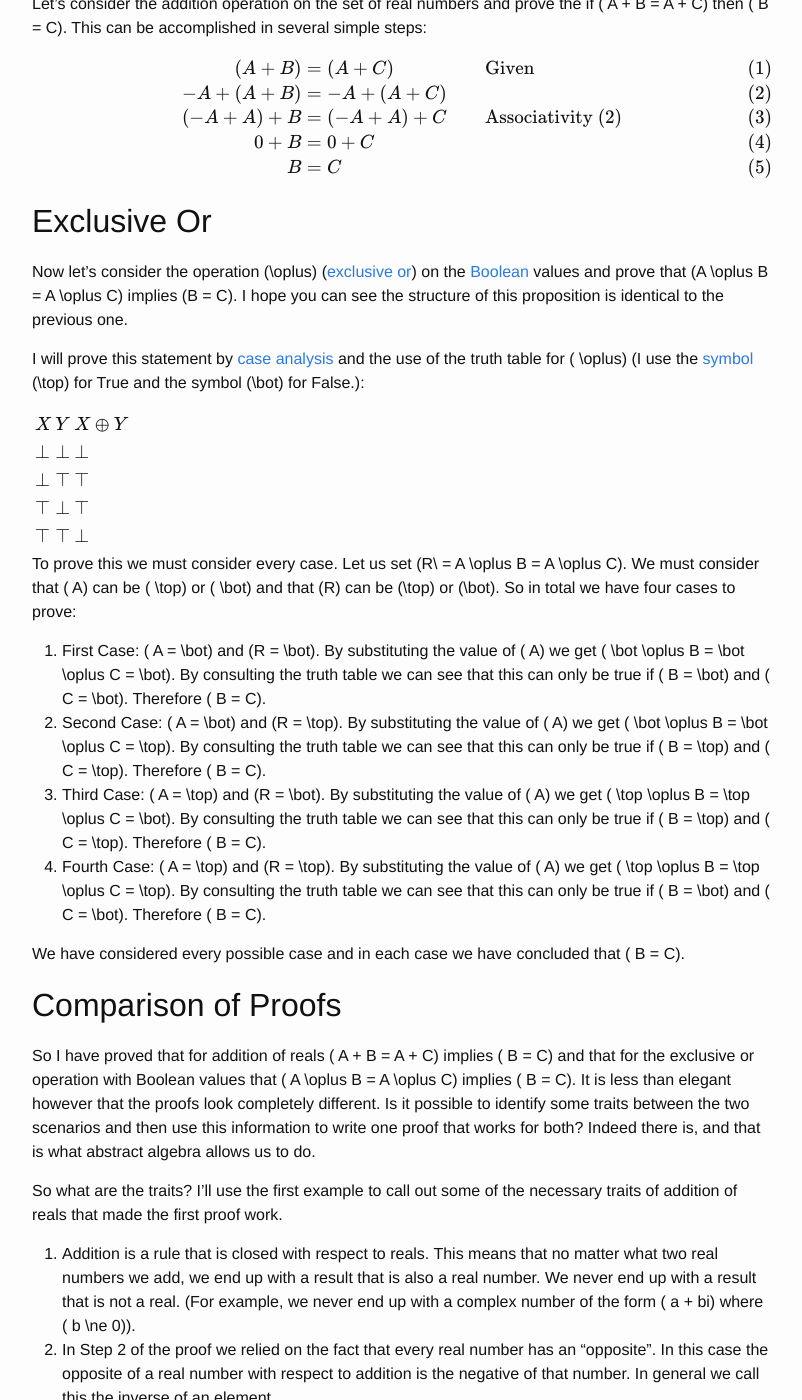
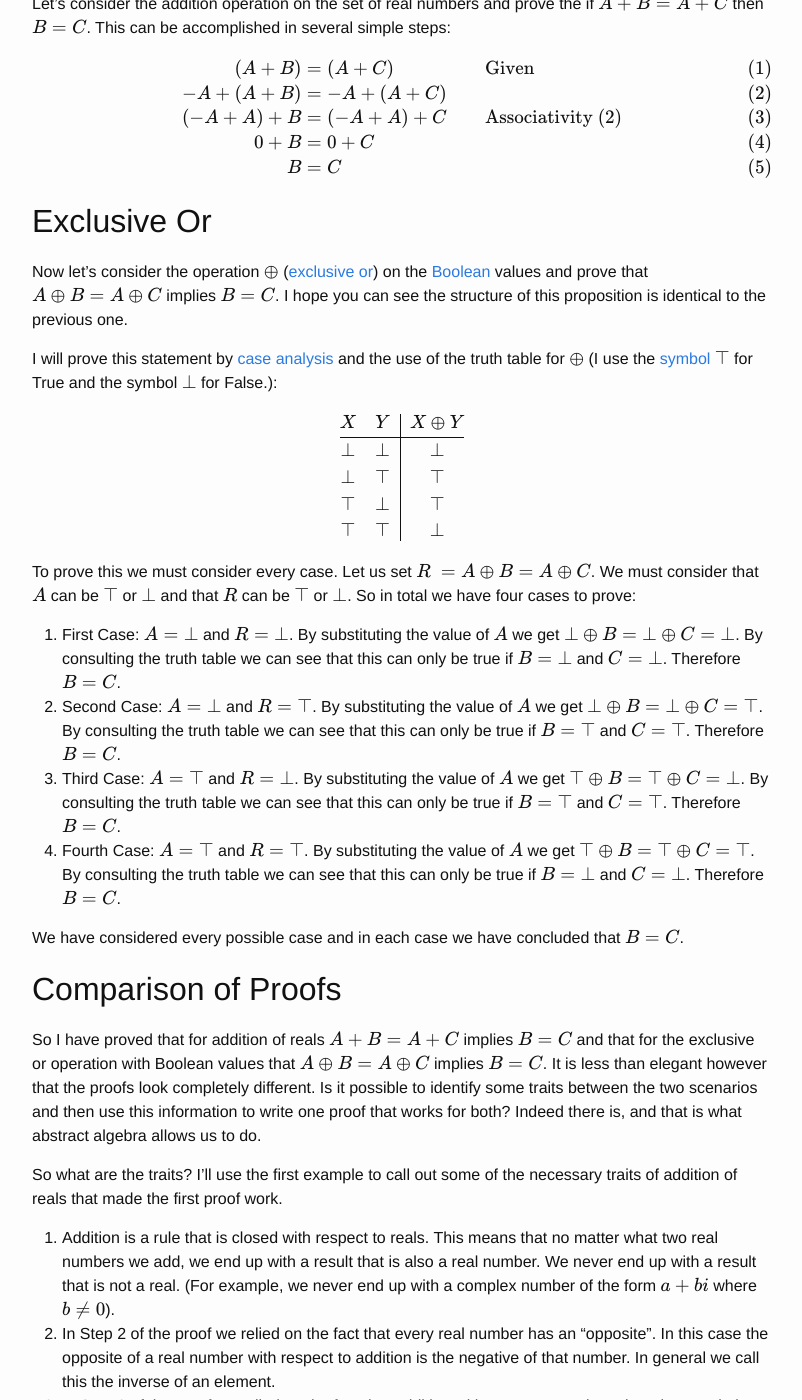
Before and after one commit to michaelgwelch/loominate.net, a Jekyll site: the page built from _posts/2012-03-07-what-is-abstract-algebra.md, in a window 1280 px wide and 1400 px high, scrolled down 520 px. Shown: the whole window, without its empty margins (238-1040 px from the left). Built offline with Jekyll 4.4.1, drawn with Linux system fonts in a browser that asks for light colours; formulas are drawn with MathJax 3; some of the changed text lies outside the part shown.

Commit message:
Fix up 'What is abstract algebra'

```diff
--- a/_posts/2012-03-07-what-is-abstract-algebra.md
+++ b/_posts/2012-03-07-what-is-abstract-algebra.md
@@ -9,14 +9,15 @@ tags:
   - abstract algebra
   - modern algebra
 ---
-I&#8217;ve recently begun a study of abstract algebra (also known as modern algebra) using the text&nbsp;&nbsp;[A Book of Abstract Algebra][1] by Charles C. Pinter.
+I've recently begun a study of abstract algebra (also known as modern algebra) using the text&nbsp;&nbsp;[A Book of Abstract Algebra][1] by Charles C. Pinter.
 
-I&#8217;ll give you a brief introduction to abstract algebra by way of an example. I will write two simple proofs. The first is a proof about addition of real numbers. The second is a proof about the exclusive or operation on Boolean<sup class='footnote'><a href='http://loominate.net/2012/03/07/what-is-abstract-algebra/#fn-14-1' id='fnref-14-1' onclick='return fdfootnote_show(14)'>1</a></sup> values. The proofs will attempt to prove similar looking things, however, the initial proofs will look completely different from one another. Then I&#8217;ll identify some common traits about the two &#8220;[algebraic structures][2]&#8221; and show you how the same proof can be applied to both problems. This is one of the things abstract algebra is about: identifying common traits between different &#8220;algebraic structures&#8221;.
+I'll give you a brief introduction to abstract algebra by way of an example. I will write two simple proofs. The first is a proof about addition of real numbers. The second is a proof about the exclusive or operation on Boolean[^f1] values. The proofs will attempt to prove similar looking things, however, the initial proofs will look completely different from one another. Then I'll identify some common traits about the two "[algebraic structures][2]" and show you how the same proof can be applied to both problems. This is one of the things abstract algebra is about: identifying common traits between different "algebraic structures".
 <!--more-->
 
 ## Addition of Reals
 
-Let&#8217;s consider the addition operation on the set of real numbers and prove the if \( A + B = A + C\) then \( B = C\). This can be accomplished in several simple steps:
+Let's consider the addition operation on the set of real numbers and prove the if
+$$ A + B = A + C $$ then $$ B = C $$. This can be accomplished in several simple steps:
 
 $$
 \begin{align}
@@ -30,143 +31,82 @@ $$
 
 ## Exclusive Or
 
-Now let&#8217;s consider the operation \(\oplus\) ([exclusive or][3]) on the [Boolean][4] values and prove that \(A \oplus B = A \oplus C\) implies \(B = C\). I hope you can see the structure of this proposition is identical to the previous one.
+Now let's consider the operation $$\oplus$$ ([exclusive or][3]) on the [Boolean][4] values and prove that $$A \oplus B = A \oplus C$$ implies $$B = C$$. I hope you can see the structure of this proposition is identical to the previous one.
 
-I will prove this statement by [case analysis][5] and the use of the truth table for \( \oplus\) (I use the [symbol][6] \(\top\) for True and the symbol \(\bot\) for False.):
+I will prove this statement by [case analysis][5] and the use of the truth table for $$ \oplus$$ (I use the [symbol][6] $$\top$$ for True and the symbol $$\bot$$ for False.):
 
-<table>
-  <tr>
-    <td>
-      \(X\)
-    </td>
+$$
+\begin{array}{cc|c}
+  X   &   Y  &  X \oplus Y \\  \hline
+ \bot & \bot & \bot \\
+ \bot & \top & \top \\
+ \top & \bot & \top \\
+ \top & \top & \bot \\
+\end{array}
+$$
 
-    <td>
-      \(Y\)
-    </td>
+To prove this we must consider every case. Let us set $$R\ = A \oplus B = A \oplus C$$. We must consider that $$ A$$ can be $$ \top$$ or $$ \bot$$ and that $$R$$ can be $$\top$$ or $$\bot$$. So in total we have four cases to prove:
 
-    <td>
-      \(X \oplus Y\)
-    </td>
-  </tr>
+  1. First Case: $$ A = \bot$$ and $$R = \bot$$. By substituting the value of $$ A$$ we get $$ \bot \oplus B = \bot \oplus C = \bot$$. By consulting the truth table we can see that this can only be true if $$ B = \bot$$ and $$ C = \bot$$. Therefore $$ B = C$$.
+  2. Second Case: $$ A = \bot$$ and $$R = \top$$. By substituting the value of $$ A$$ we get $$ \bot \oplus B = \bot \oplus C = \top$$. By consulting the truth table we can see that this can only be true if $$ B = \top$$ and $$ C = \top$$. Therefore $$ B = C$$.
+  3. Third Case: $$ A = \top$$ and $$R = \bot$$. By substituting the value of $$ A$$ we get $$ \top \oplus B = \top \oplus C = \bot$$. By consulting the truth table we can see that this can only be true if $$ B = \top$$ and $$ C = \top$$. Therefore $$ B = C$$.
+  4. Fourth Case: $$ A = \top$$ and $$R = \top$$. By substituting the value of $$ A$$ we get $$ \top \oplus B = \top \oplus C = \top$$. By consulting the truth table we can see that this can only be true if $$ B = \bot$$ and $$ C = \bot$$. Therefore $$ B = C$$.
 
-  <tr>
-    <td>
-      \(\bot\)
-    </td>
-
-    <td>
-      \(\bot\)
-    </td>
-
-    <td>
-      \(\bot\)
-    </td>
-  </tr>
-
-  <tr>
-    <td>
-      \(\bot\)
-    </td>
-
-    <td>
-      \(\top\)
-    </td>
-
-    <td>
-      \(\top\)
-    </td>
-  </tr>
-
-  <tr>
-    <td>
-      \(\top\)
-    </td>
-
-    <td>
-      \(\bot\)
-    </td>
-
-    <td>
-      \(\top\)
-    </td>
-  </tr>
-
-  <tr>
-    <td>
-      \(\top\)
-    </td>
-
-    <td>
-      \(\top\)
-    </td>
-
-    <td>
-      \(\bot\)
-    </td>
-  </tr>
-</table>
-
-To prove this we must consider every case. Let us set \(R\ = A \oplus B = A \oplus C\). We must consider that \( A\) can be \( \top\) or \( \bot\) and that \(R\) can be \(\top\) or \(\bot\). So in total we have four cases to prove:
-
-  1. First Case: \( A = \bot\) and \(R = \bot\). By substituting the value of \( A\) we get \( \bot \oplus B = \bot \oplus C = \bot\). By consulting the truth table we can see that this can only be true if \( B = \bot\) and \( C = \bot\). Therefore \( B = C\).
-  2. Second Case: \( A = \bot\) and \(R = \top\). By substituting the value of \( A\) we get \( \bot \oplus B = \bot \oplus C = \top\). By consulting the truth table we can see that this can only be true if \( B = \top\) and \( C = \top\). Therefore \( B = C\).
-  3. Third Case: \( A = \top\) and \(R = \bot\). By substituting the value of \( A\) we get \( \top \oplus B = \top \oplus C = \bot\). By consulting the truth table we can see that this can only be true if \( B = \top\) and \( C = \top\). Therefore \( B = C\).
-  4. Fourth Case: \( A = \top\) and \(R = \top\). By substituting the value of \( A\) we get \( \top \oplus B = \top \oplus C = \top\). By consulting the truth table we can see that this can only be true if \( B = \bot\) and \( C = \bot\). Therefore \( B = C\).
-
-We have considered every possible case and in each case we have concluded that \( B = C\).
+We have considered every possible case and in each case we have concluded that $$ B = C$$.
 
 ## Comparison of Proofs
 
-So I have proved that for addition of reals \( A + B = A + C\) implies \( B = C\) and that for the exclusive or operation with Boolean values that \( A \oplus B = A \oplus C\) implies \( B = C\). It is less than elegant however that the proofs look completely different. Is it possible to identify some traits between the two scenarios and then use this information to write one proof that works for both? Indeed there is, and that is what abstract algebra allows us to do.
+So I have proved that for addition of reals $$ A + B = A + C$$ implies $$ B = C$$ and that for the exclusive or operation with Boolean values that $$ A \oplus B = A \oplus C$$ implies $$ B = C$$. It is less than elegant however that the proofs look completely different. Is it possible to identify some traits between the two scenarios and then use this information to write one proof that works for both? Indeed there is, and that is what abstract algebra allows us to do.
 
-So what are the traits? I&#8217;ll use the first example to call out some of the necessary traits of addition of reals that made the first proof work.
+So what are the traits? I'll use the first example to call out some of the necessary traits of addition of reals that made the first proof work.
 
-  1. Addition is a rule that is closed with respect to reals. This means that no matter what two real numbers we add, we end up with a result that is also a real number. We never end up with a result that is not a real. (For example, we never end up with a complex number of the form \( a + bi\) where \( b \ne 0\)).
-  2. In Step 2 of the proof we relied on the fact that every real number has an &#8220;opposite&#8221;. In this case the opposite of a real number with respect to addition is the negative of that number. In general we call this the inverse of an element.
+  1. Addition is a rule that is closed with respect to reals. This means that no matter what two real numbers we add, we end up with a result that is also a real number. We never end up with a result that is not a real. (For example, we never end up with a complex number of the form $$ a + bi$$ where $$ b \ne 0$$).
+  2. In Step 2 of the proof we relied on the fact that every real number has an "opposite". In this case the opposite of a real number with respect to addition is the negative of that number. In general we call this the inverse of an element.
   3. In Step 3 of the proof we relied on the fact that addition with respect to real numbers is associative.
-  4. In Step 4 of the proof we relied on the fact that when a real number is combined with it&#8217;s inverse we get some known value. This known value we generally call the identity element. In this case the identity element is \( 0\).
+  4. In Step 4 of the proof we relied on the fact that when a real number is combined with it's inverse we get some known value. This known value we generally call the identity element. In this case the identity element is $$ 0$$.
   5. In Step 5 of the proof we relied on the fact that any real number added with zero (the identity element) equals the original number.
 
-Well let&#8217;s see if we can apply these assumptions to the second proposition and then see if we can re-use the structure of the original proof for the second proof. I didn&#8217;t precisely define everything in the list above, so I&#8217;ll just naively try to fulfill the same constraints for Booleans and exclusive or:
+Well let's see if we can apply these assumptions to the second proposition and then see if we can re-use the structure of the original proof for the second proof. I didn't precisely define everything in the list above, so I'll just naively try to fulfill the same constraints for Booleans and exclusive or:
 
   1. Exclusive or is a rule that is closed with respect to Booleans. So we meet this assumption.
-  2. What is the opposite of a Boolean? We might assume the opposite of \( \bot \) is \( \top \) and the opposite of \( \top \) is \( \bot \). That&#8217;s what we normally think of. Right?
+  2. What is the opposite of a Boolean? We might assume the opposite of $$ \bot $$ is $$ \top $$ and the opposite of $$ \top $$ is $$ \bot $$. That's what we normally think of. Right?
   3. Exclusive Or is associative. (The proof is trivial by case analysis and left to the reader.)
-  4. What happens when we combine an element and it&#8217;s opposite: \( \bot \oplus \top = \top\) and \( \top \oplus \bot = \top\). Therefore we can pick our identity element to be \(\top\) since it is the result of combining opposites.
-  5. Now what happens when we combine the identity element with another element. \( \bot \oplus \top = \top\). Oops. This isn&#8217;t want we wanted. To mirror our addition example we should be able to exclusive or any Boolean with the identity element \(\top\) and get back the original element.
+  4. What happens when we combine an element and it's opposite: $$ \bot \oplus \top = \top$$ and $$ \top \oplus \bot = \top$$. Therefore we can pick our identity element to be $$\top$$ since it is the result of combining opposites.
+  5. Now what happens when we combine the identity element with another element. $$ \bot \oplus \top = \top$$. Oops. This isn't want we wanted. To mirror our addition example we should be able to exclusive or any Boolean with the identity element $$\top$$ and get back the original element.
 
-So something went wrong. What is it? Well, I naively chose how to calculate the inverse of an element and also what the identity element is. It turns out that the inverse of an element depends on the operation and on the value of the identity element. The inverse of a real number with respect to addition is it&#8217;s negative and the identity element is 0.
+So something went wrong. What is it? Well, I naively chose how to calculate the inverse of an element and also what the identity element is. It turns out that the inverse of an element depends on the operation and on the value of the identity element. The inverse of a real number with respect to addition is it's negative and the identity element is 0.
 
-The inverse of any real number (except 0) with respect to multiplication is it&#8217;s reciprocal and the identity element is \( 1\). We can see this by noticing that \( A * (1/A) = A\) for all real numbers except 0.
+The inverse of any real number (except 0) with respect to multiplication is it's reciprocal and the identity element is $$ 1$$. We can see this by noticing that $$ A * (1/A) = A$$ for all real numbers except 0.
 
-So let&#8217;s be a little more precise. First I&#8217;ll introduce some nomenclature. We use the symbol, \( \circ\), to stand for any operation when we aren&#8217;t talking about any specific operation. The inverse of an element \( A\) we generically write as \( A^{-1}\). The identity element we generically write as \( \epsilon\). When choosing an inverse function and a neutral element we insist that the following holds:
+So let's be a little more precise. First I'll introduce some nomenclature. We use the symbol, $$ \circ$$, to stand for any operation when we aren't talking about any specific operation. The inverse of an element $$ A$$ we generically write as $$ A^{-1}$$. The identity element we generically write as $$ e$$. When choosing an inverse function and a neutral element we insist that the following holds:
 
-\( \epsilon \circ A = A \circ \epsilon = A\) (The identity element combined with another element results in the other element)
+$$ e \circ A = A \circ e = A$$ (The identity element combined with another element results in the other element)
 
-\( A \circ A^{-1} = A^{-1} \circ A = \epsilon\) (The combination of an element and its inverse is always the identity element)
+$$ A \circ A^{-1} = A^{-1} \circ A = e$$ (The combination of an element and its inverse is always the identity element)
 
-If you examine the truth table you&#8217;ll see that the only way to fulfill these two requirements is to choose \( \epsilon = \bot\) and \( A^{-1} = A\). Let&#8217;s double check.
+If you examine the truth table you'll see that the only way to fulfill these two requirements is to choose $$ e = \bot$$ and $$ A^{-1} = A$$. Let's double check.
 
-We see that the identity element, \( \bot \), combines with the other elements properly
+We see that the identity element, $$ \bot $$, combines with the other elements properly
 
-\[
+$$
 \begin{align*}
 \bot \oplus \bot &= \bot \\
 \bot \oplus \top = \top \oplus \bot &= \top
 \end{align*}
-\]
-and each element combined with it&#8217;s inverse (itself) equals the identity element.
+$$
 
-\[
+and each element combined with it's inverse (itself) equals the identity element.
+
+$$
 \begin{align*}
 \bot \oplus \bot^{-1} = \bot \oplus \bot = \bot \\
 \top \oplus \top^{-1} = \top \oplus \top = \bot
 \end{align*}
-\]
+$$
 
 Now we can redo the second proof.
 
-\[
+$$
 \begin{align*}
 (A \oplus B) &= (A \oplus C) && \text{Given} \tag{1} \\
 A^{-1} \oplus (A \oplus B) &= A^{-1} \oplus (A \oplus C) \tag{2} \\
@@ -174,36 +114,37 @@ A^{-1} \oplus (A \oplus B) &= A^{-1} \oplus (A \oplus C) \tag{2} \\
 \bot \oplus B &= \bot \oplus C \tag{4} \\
 B &= C \tag{5}
 \end{align*}
-\]
+$$
 
-On line 3, remember that the inverse of \(A\) is \(A\) and then consult the truth table to see that \(\bot \oplus \bot = \bot\) and \(\top \oplus \top = \bot\). So no matter what \(A\) is we know the result is \(\bot\). On line 4, remember that we&#8217;ve already shown that \(\bot\) combined with any element results in that element.
+On line 3, remember that the inverse of $$A$$ is $$A$$ and then consult the truth table to see that $$\bot \oplus \bot = \bot$$ and $$\top \oplus \top = \bot$$. So no matter what $$A$$ is we know the result is $$\bot$$. On line 4, remember that we've already shown that $$\bot$$ combined with any element results in that element.
 
 We have now proven the second proposition using a proof whose structure is identical to the first proof.
 
 ## Does This Proof Work for Every Set and Every Operation?
 
-This proof only works when the constraints from the previous sections apply to the set of elements and the operation being studied. For example, it is not the case that given the set of Booleans \( A \vee B = A \vee C\) implies \( B = C\). (The symbol \(\vee\) is the logical or operator.) Why not? It turns out that their is no inverse function that applies. While we might be safe in picking \( \bot \) as the identity element their is no element, \( A\), for which \( A \vee \top = \bot\).
+This proof only works when the constraints from the previous sections apply to the set of elements and the operation being studied. For example, it is not the case that given the set of Booleans $$ A \vee B = A \vee C$$ implies $$ B = C$$. (The symbol $$\vee$$ is the logical or operator.) Why not? It turns out that their is no inverse function that applies. While we might be safe in picking $$ \bot $$ as the identity element their is no element, $$ A$$, for which $$ A \vee \top = \bot$$.
 
 ## The Generic Proof
 
-It turns out that this proof works for any set of elements, \(S\), and any operation<sup class='footnote'><a href='http://loominate.net/2012/03/07/what-is-abstract-algebra/#fn-14-2' id='fnref-14-2' onclick='return fdfootnote_show(14)'>2</a></sup>, \(\circ\), if the following is true.
+It turns out that this proof works for any set of elements, $$S$$, and any operation[^f2], $$\circ$$, if the following is true.
 
-  1. The operation \(\circ\) is associative.
-  2. There is an element \(\epsilon \in S\) such that \(a \circ \epsilon = \epsilon \circ a = a\) for every element \(a \in S\).
-      * Every element \(a \in S\) has an inverse \(a^{-1} \in S\) such that \(a \circ a^{-1} = a^{-1} \circ a = \epsilon\). </ol>
-        If all these rules are true then we call the pair \((S,\circ)\) a [group][7]. A group is one of the fundamental algebraic structures. I&#8217;m on Chapter 8 of the text and we are still just discussing groups. The two groups discussed in this post are \((\mathbb{R},+\)) and \((\mathbb{B},\oplus\)) where \(\mathbb{R}\) is the set of real numbers and \(\mathbb{B}\) is the set of Boolean values.
+  1. The operation $$\circ$$ is associative.
+  2. There is an element $$e \in S$$ such that $$a \circ e = e \circ a = a$$ for every element $$a \in S$$.
+  3. Every element $$a \in S$$ has an inverse $$a^{-1} \in S$$ such that $$a \circ a^{-1} = a^{-1} \circ a = e$$.
 
-        As you might guess the generic proof looks like the following:
+  If all these rules are true then we call the pair $$(S,\circ)$$ a [group][7]. A group is one of the fundamental algebraic structures. I'm on Chapter 8 of the text and we are still just discussing groups. The two groups discussed in this post are $$(\mathbb{R},+$$) and $$(\mathbb{B},\oplus$$) where $$\mathbb{R}$$ is the set of real numbers and $$\mathbb{B}$$ is the set of Boolean values.
 
-        \[
-        \begin{align*}
-        (A \circ B) &= (A \circ C) && \text{Given} \tag{1} \\
-        A^{-1} \circ (A \circ B) &= A^{-1} \circ (A \circ C) \tag{2} \\
-        (A^{-1} \circ A) \circ B &= (A^{-1} \circ A) \circ C && \text{Associativity (2)}\tag{3} \\
-        \epsilon \circ B &= \epsilon \circ C && \text{Definition of inverse (3)} \tag{4} \\
-        B &= C && \text{Definition of identity (4)} \tag{5}
-        \end{align*}
-        \]
+  As you might guess the generic proof looks like the following:
+
+  $$
+  \begin{align*}
+  (A \circ B) &= (A \circ C) && \text{Given} \tag{1} \\
+  A^{-1} \circ (A \circ B) &= A^{-1} \circ (A \circ C) \tag{2} \\
+  (A^{-1} \circ A) \circ B &= (A^{-1} \circ A) \circ C && \text{Associativity (2)}\tag{3} \\
+  e \circ B &= e \circ C && \text{Definition of inverse (3)} \tag{4} \\
+  B &= C && \text{Definition of identity (4)} \tag{5}
+  \end{align*}
+  $$
 
  [1]: http://www.amazon.com/Book-Abstract-Algebra-Edition-Mathematics/dp/0486474178/ref=sr_1_1?ie=UTF8&qid=1330805123&sr=8-1
  [2]: http://en.wikipedia.org/wiki/Algebraic_structure
```
Also changed, not shown: other parts of _posts/2012-03-07-what-is-abstract-algebra.md (+3 -1 lines).
